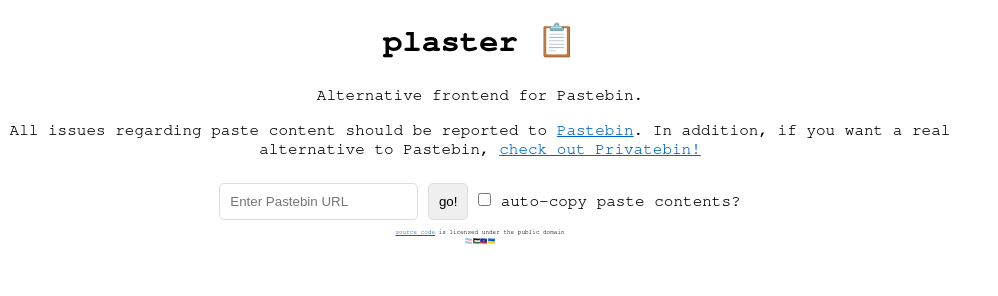
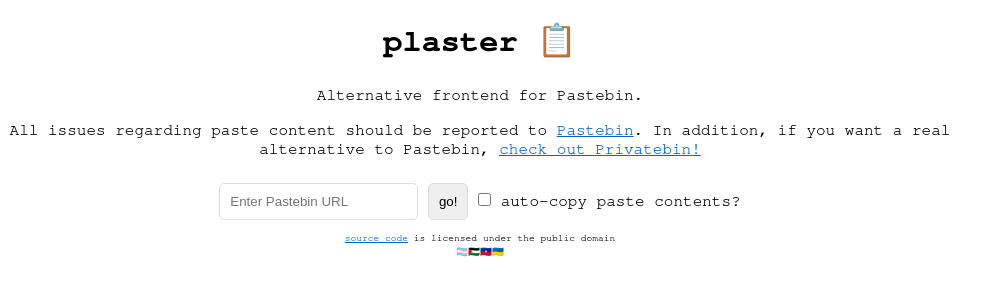
Before and after one commit to gigirassy/plaster, a website: page public/index.html in a window 1280 px wide. Shown: the whole page, without its empty margins (0-998 px from the left). Drawn offline with Linux system fonts and the light colour scheme; no server answers.

Commit message:
Update index.html

```diff
--- a/public/index.html
+++ b/public/index.html
@@ -37,7 +37,7 @@
         }
 
         .footer {
-            font-size:30%;
+            font-size:60%;
         }
 
         input, button {
```
